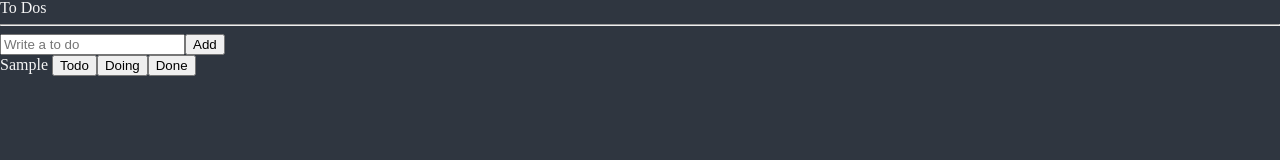
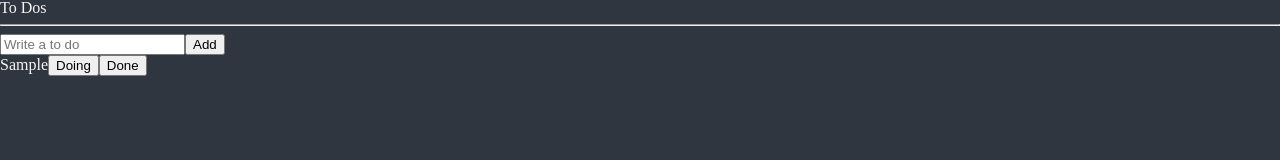
Before and after one commit to Chanwoo-Jeong/ReactJsMaster, a React (Create React App) app in the folder todolist/: page / in a window 1280 px wide. Both pictures are taken after typing "Sample" into the empty fields and a click on the button "Add". Shown: the top 160 px of the page. Built offline with nearby package versions, Linux system fonts and the light colour scheme.

Commit message:
[ feat ] : change Category Recoil

```diff
--- a/todolist/src/Components/ToDo.tsx
+++ b/todolist/src/Components/ToDo.tsx
@@ -1,12 +1,41 @@
 import React from "react";
-import { IToDo } from "./atoms";
+import { IToDo, toDoState } from "./atoms";
+import { useSetRecoilState } from "recoil";
 
-function ToDo({ text }: IToDo) {
+function ToDo({ text, category, id }: IToDo) {
+  const setToDos = useSetRecoilState(toDoState);
+  const onclick = (e: React.MouseEvent<HTMLButtonElement>) => {
+    const { name } = e.currentTarget;
+
+    setToDos((oldToDos) => {
+      const targetIndex = oldToDos.findIndex((toDo) => toDo.id === id);
+      const newToDo = { text, id, category: name as any };
+      return [
+        ...oldToDos.slice(0, targetIndex),
+        newToDo,
+        ...oldToDos.slice(targetIndex + 1),
+      ];
+    });
+  };
+
   return (
     <li>
-      {text} <button>Todo</button>
-      <button>Doing</button>
-      <button>Done</button>
+      {text}
+      {category !== "TO_DO" && (
+        <button name="TO_DO" onClick={onclick}>
+          Todo
+        </button>
+      )}
+      {category !== "DOING" && (
+        <button name="DOING" onClick={onclick}>
+          Doing
+        </button>
+      )}
+      {category !== "DONE" && (
+        <button name="DONE" onClick={onclick}>
+          Done
+        </button>
+      )}
     </li>
   );
 }
```
